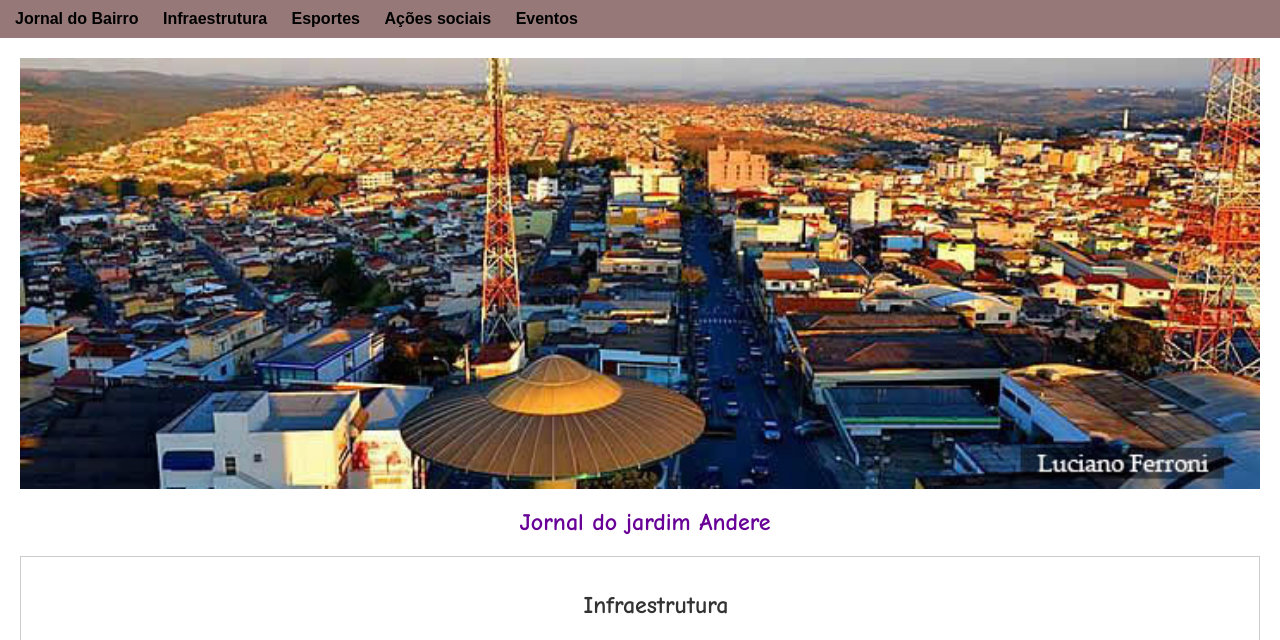
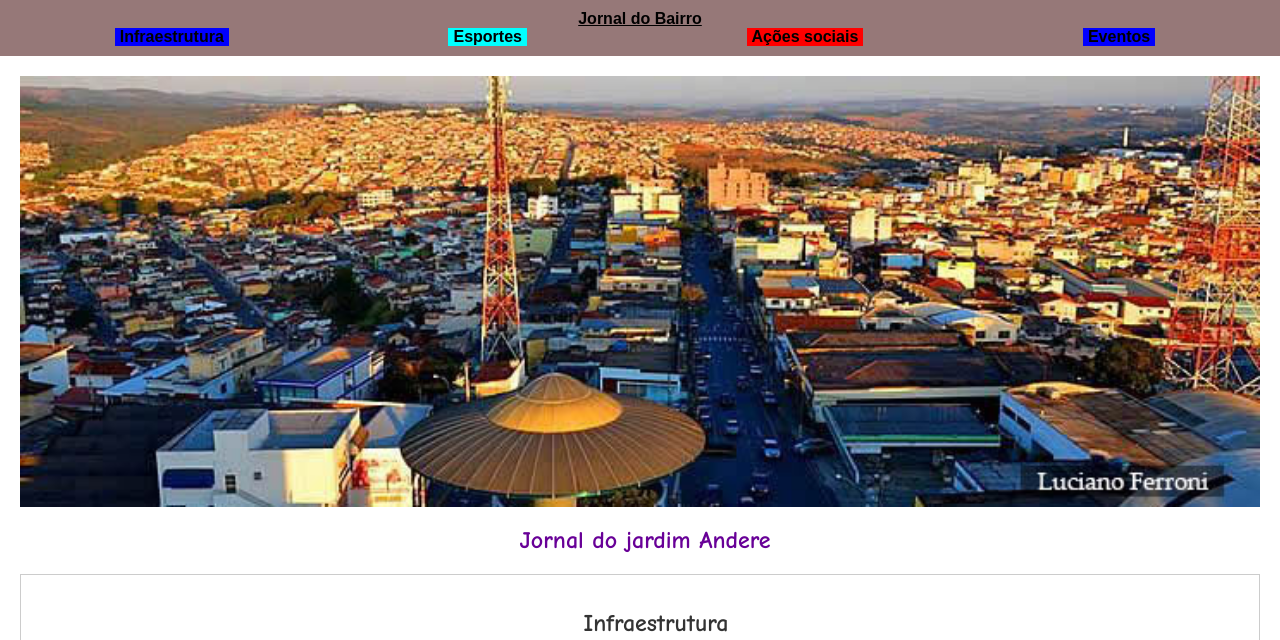
Before and after one commit to joaopedr0reis/jornal_bairro, a plain HTML site: page index.html in a window 1280 px wide. Shown: the top 640 px of the page. Drawn offline with Linux system fonts and the light colour scheme.

Commit message:
Add files via upload

```diff
--- a/index.html
+++ b/index.html
@@ -10,11 +10,15 @@
         <nav>
             <ul>
                 <strong>
-                    <li><a href="#titulo">Jornal do Bairro</a></li>
-                    <li><a href="#infraestrutura">Infraestrutura</a></li>
-                    <li><a href="#esportes">Esportes</a></li>
-                    <li><a href="#acoessociais">Ações sociais</a></li>
-                    <li><a href="#eventos">Eventos</a></li>
+                    <div id="titulao">
+                        <li"><a href="#titulo">Jornal do Bairro</a></li>
+                    </div>
+                    <div id="menus">
+                    <li id="a1"><a href="#infraestrutura">Infraestrutura</a></li>
+                    <li id="a2"><a href="#esportes">Esportes</a></li>
+                    <li id="a3"><a href="#acoessociais">Ações sociais</a></li>
+                    <li id="a4"><a href="#eventos">Eventos</a></li>
+                </div>
                 </strong>
             </ul>
         </nav>
--- a/style.css
+++ b/style.css
@@ -85,9 +85,18 @@ iframe {
 a:link {
     color:black;
 }
+#a1 {
+    background-color:blue;
+}
 
-a:visited {
-    color:orange;
+#a2 {
+    background-color:aqua;
+}
+#a3 {
+    background-color: #f00;
+}
+#a4 {
+    background-color: #00f;
 }
 
 a:hover {
@@ -128,3 +137,15 @@ footer {
     transform: scale(20.8);
     transform: translate(500px);
 }
+#titulao {
+    width: 2000;
+    display: flex;
+flex-direction: row;
+justify-content: center;
+}
+#menus {
+    display: flex;
+flex-direction: row;
+justify-content: center;
+justify-content: space-around;
+}
```
